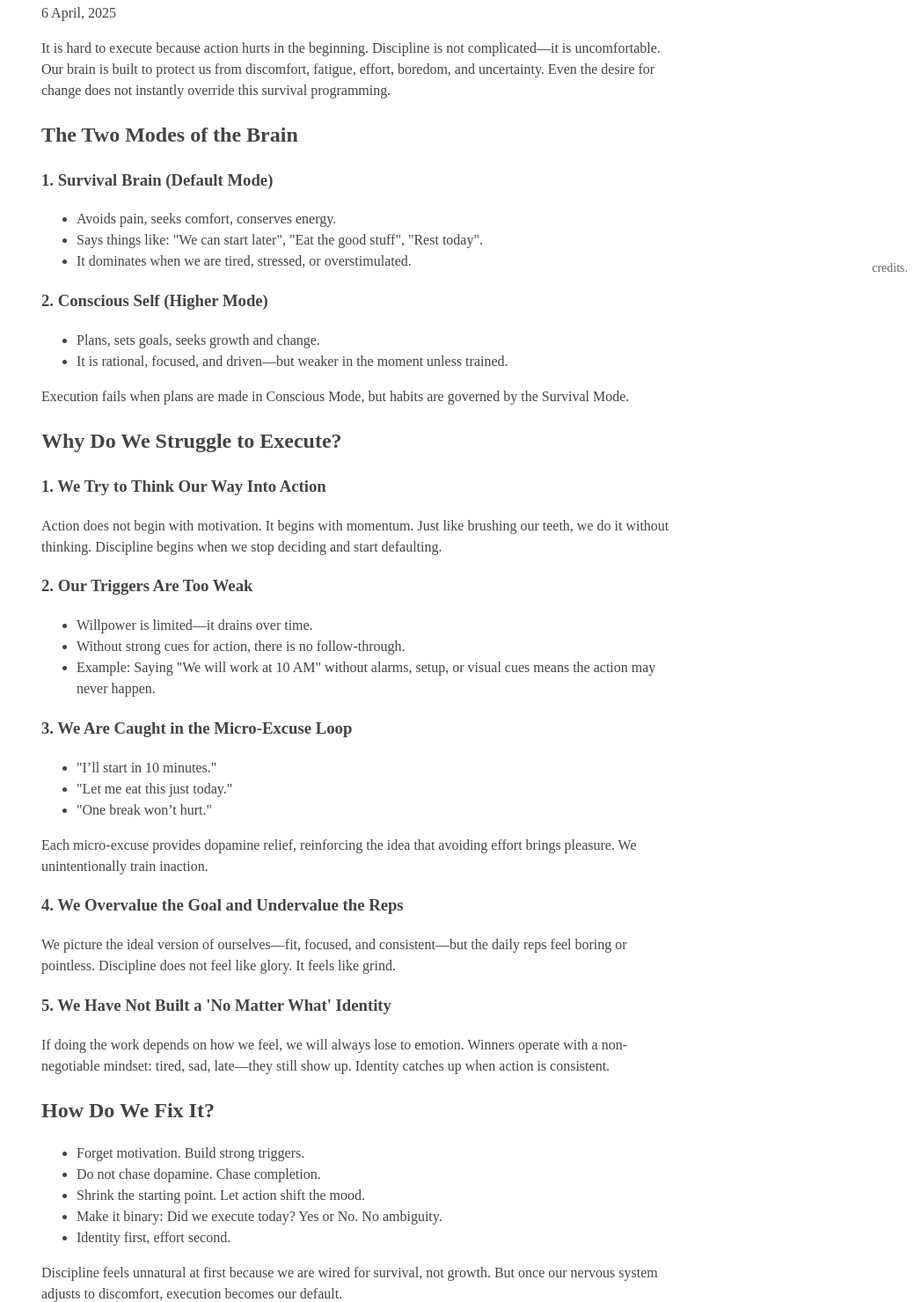
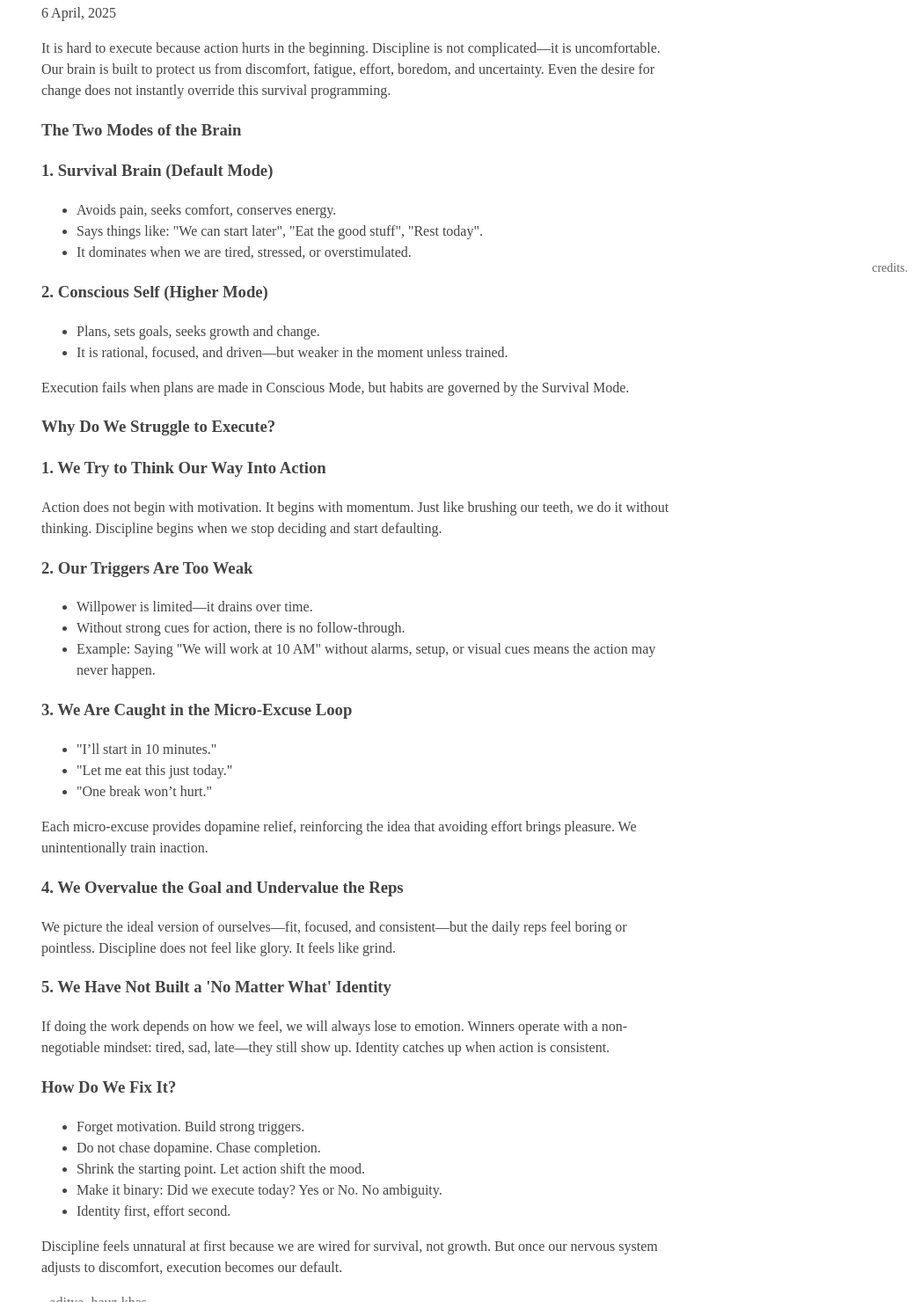
Before and after one commit to Adityauyadav/portfolioSite, a plain HTML site: page blogs/posts/post4.html in a window 1280 px wide. Shown: the part 475-1955 px from the top of the page at 88% size, without its empty margins (233-1280 px from the left). Drawn offline with nearby package versions, Linux system fonts and the light colour scheme; no server answers; a web font is replaced by a local one.

Commit message:
h2 to h3 change, better ui.

```diff
--- a/blogs/posts/post4.html
+++ b/blogs/posts/post4.html
@@ -26,7 +26,7 @@
 
 <p>It is hard to execute because action hurts in the beginning. Discipline is not complicated—it is uncomfortable. Our brain is built to protect us from discomfort, fatigue, effort, boredom, and uncertainty. Even the desire for change does not instantly override this survival programming.</p>
 
-<h2>The Two Modes of the Brain</h2>
+<h3>The Two Modes of the Brain</h3>
 
 <h3>1. Survival Brain (Default Mode)</h3>
 <ul>
@@ -43,7 +43,7 @@
 
 <p>Execution fails when plans are made in Conscious Mode, but habits are governed by the Survival Mode.</p>
 
-<h2>Why Do We Struggle to Execute?</h2>
+<h3>Why Do We Struggle to Execute?</h3>
 
 <h3>1. We Try to Think Our Way Into Action</h3>
 <p>Action does not begin with motivation. It begins with momentum. Just like brushing our teeth, we do it without thinking. Discipline begins when we stop deciding and start defaulting.</p>
@@ -69,7 +69,7 @@
 <h3>5. We Have Not Built a 'No Matter What' Identity</h3>
 <p>If doing the work depends on how we feel, we will always lose to emotion. Winners operate with a non-negotiable mindset: tired, sad, late—they still show up. Identity catches up when action is consistent.</p>
 
-<h2>How Do We Fix It?</h2>
+<h3>How Do We Fix It?</h3>
 <ul>
     <li>Forget motivation. Build strong triggers.</li>
     <li>Do not chase dopamine. Chase completion.</li>
```
